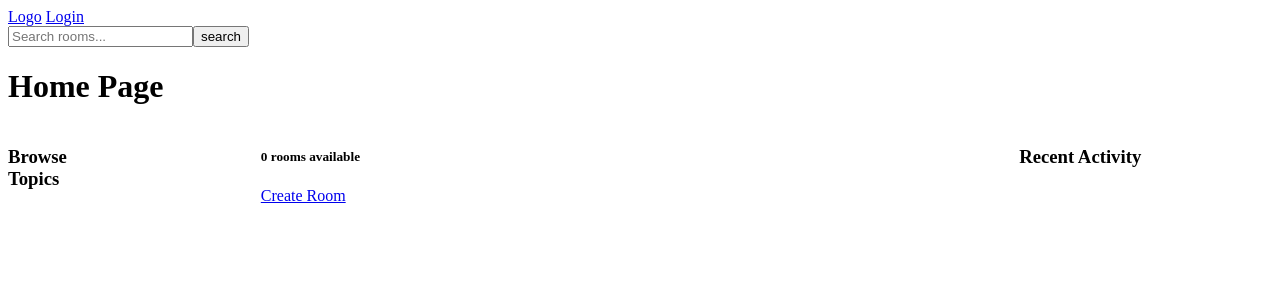
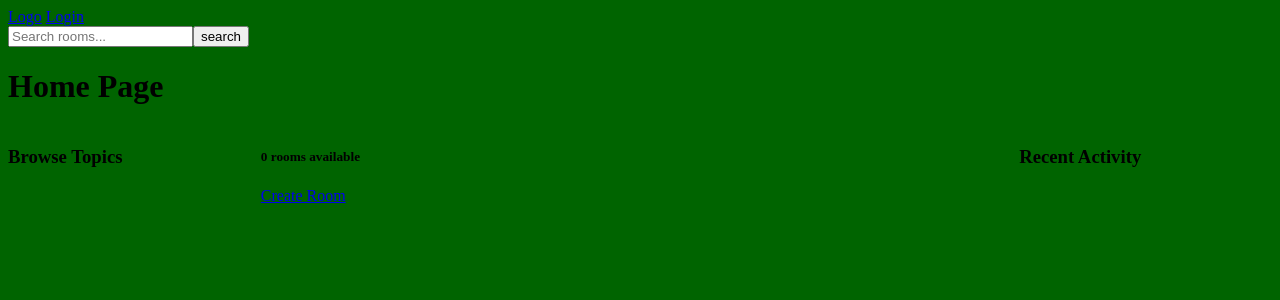
Before and after one commit to degisew/HubSpot, a Django app: page / in a window 1280 px wide. Shown: the top 300 px of the page. Run offline with Django 4.2, Linux system fonts and the light colour scheme; data that the repository does not hold is empty.

Commit message:
Add static files

```diff
--- a/discord/settings.py
+++ b/discord/settings.py
@@ -124,7 +124,9 @@ USE_TZ = True
 # https://docs.djangoproject.com/en/4.2/howto/static-files/
 
 STATIC_URL = 'static/'
-
+STATICFILES_DIRS = [
+    BASE_DIR / 'static'
+]
 # Default primary key field type
 # https://docs.djangoproject.com/en/4.2/ref/settings/#default-auto-field
 
--- /dev/null
+++ b/static/styles/style.css
@@ -0,0 +1,3 @@
+body {
+    background-color: darkgreen;
+}
--- a/templates/index.html
+++ b/templates/index.html
@@ -1,10 +1,11 @@
 <!DOCTYPE html>
+{% load static %}
 <html lang="en">
 <head>
     <meta charset="UTF-8">
     <meta name="viewport" content="width=device-width, initial-scale=1.0">
     <title>Document</title>
-    <link href="style.css" type="text/css" rel="stylesheet">
+    <link href="{% static 'styles/style.css'%}" type="text/css" rel="stylesheet">
 </head>
 <body>
     {% if messages %}
```
